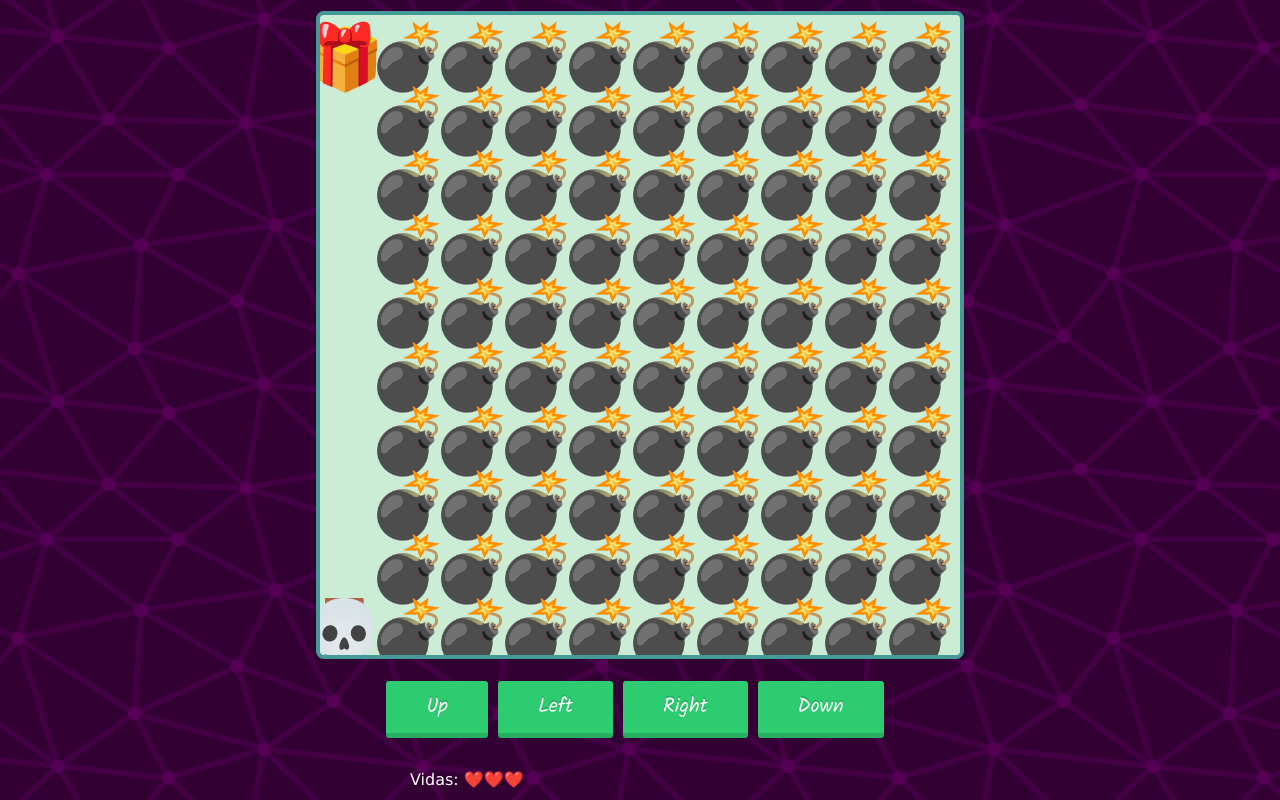
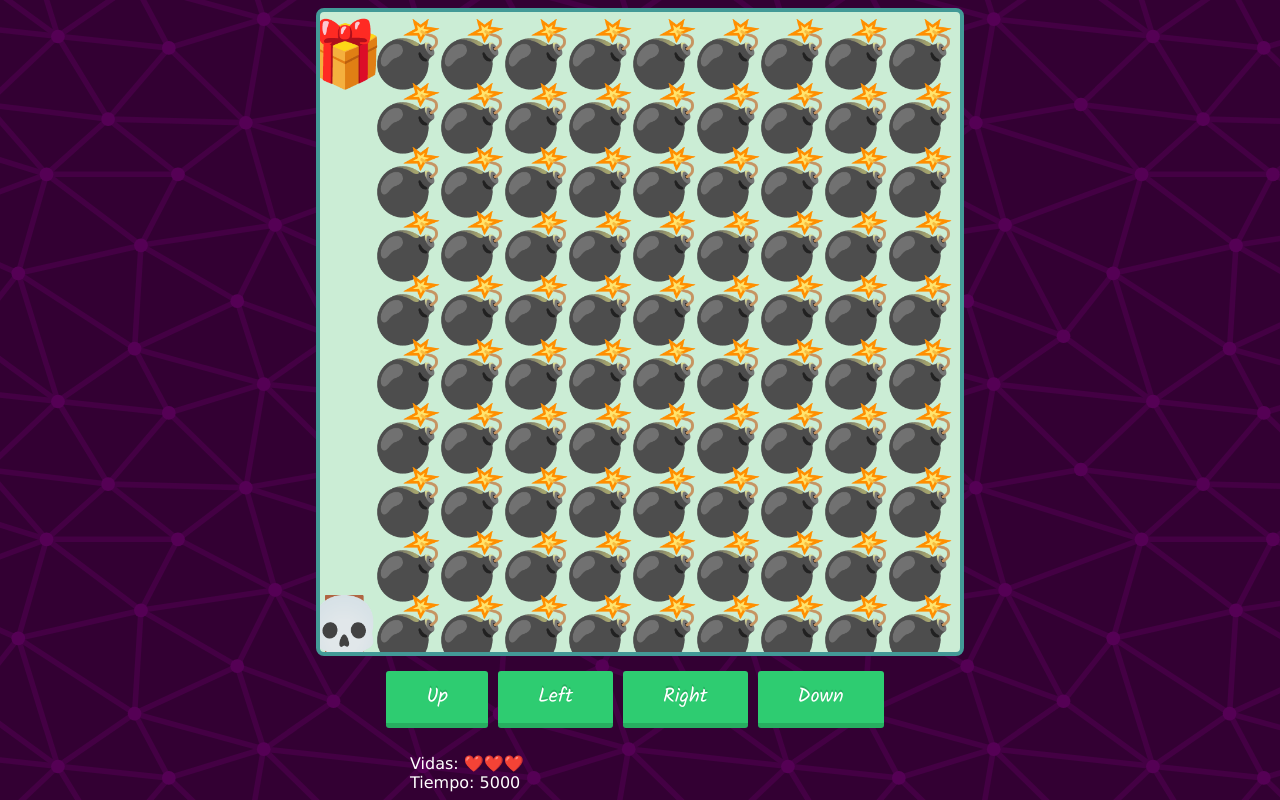
Before and after one commit to AndresfGil/Game-Javascript, a plain HTML site: page index.html in a window 1280 px wide. Drawn offline with Linux system fonts and the light colour scheme.

Commit message:
add time and score

```diff
--- a/game.js
+++ b/game.js
@@ -5,9 +5,12 @@ const btnLeft = document.querySelector('#left');
 const btnRight = document.querySelector('#right');
 const btnDown = document.querySelector('#down');
 const spanLives = document.querySelector('#lives');
+const spanTime = document.querySelector('#time');
+
 
 let canvasSize;
 let elementsSize;
+let timeStart;
 let level = 0;
 let lives = 3;
 
@@ -50,6 +53,11 @@ function startGame() {
     if (!map) {
         gameWin();
         return;
+    }
+
+    if (!timeStart) {
+        timeStart = Date.now();
+        timeInterval = setInterval(showTime, 100);
     }
 
     const mapRows = map.trim().split('\n');
@@ -125,6 +133,7 @@ function levelFail() {
     if (lives <= 0) {
         level = 0;
         lives = 3;
+        timeStart = undefined;
     }
 
     playerPosition.x = undefined;
@@ -134,6 +143,7 @@ function levelFail() {
 
 function gameWin() {
     console.log('¡Terminaste el juego!');
+    clearInterval(timeInterval)
 }
 
 function showLives() {
@@ -142,6 +152,10 @@ function showLives() {
 
     spanLives.innerHTML = "";
     heartsArray.forEach(heart => spanLives.append(heart));
+}
+
+function showTime() {
+    spanTime.innerHTML = Date.now() - timeStart;
 }
 
 window.addEventListener('keydown', moveByKeys);
--- a/index.html
+++ b/index.html
@@ -28,9 +28,8 @@
 
         <div class="messages">
             <!-- Pendiente -->
-            <p>Vidas:
-                <span id="lives"></span>
-            </p>
+            <p>Vidas: <span id="lives"></span></p>
+            <p>Tiempo: <span id="time"></span></p>
         </div>
     </div>
 
```
